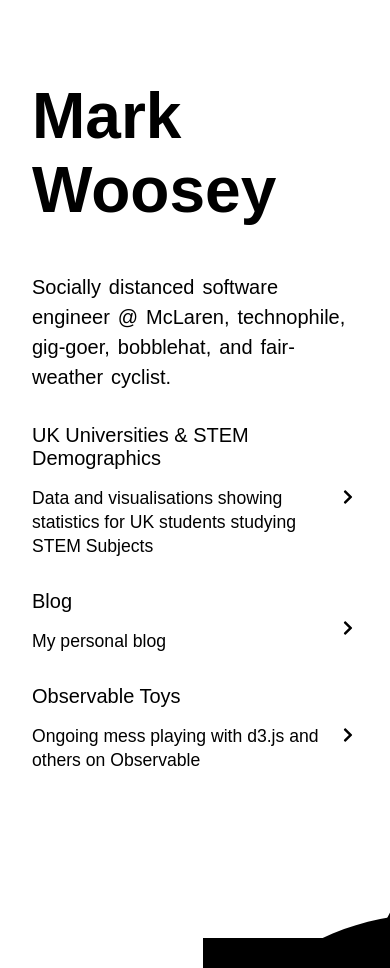
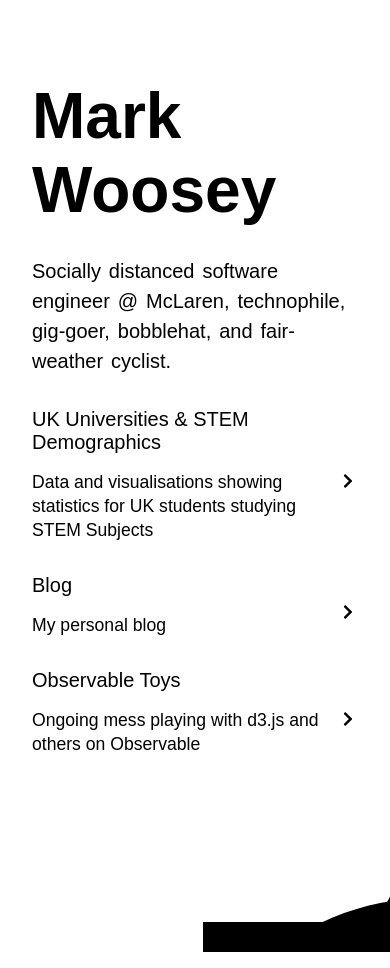
Before and after one commit to mrkwse/blinky, a Next.js app: page / in a window 390 px wide. Built offline with nearby package versions, Linux system fonts and the light colour scheme; a web font is replaced by a local one.

Commit message:
Fix title/description spacing on mobile

```diff
--- a/styles/Home.module.css
+++ b/styles/Home.module.css
@@ -266,6 +266,7 @@
   .description {
     padding: 0.8rem 0 0 0;
     font-size: 1.25rem;
+    margin: 1rem 0 0;
   }
 
 
```
